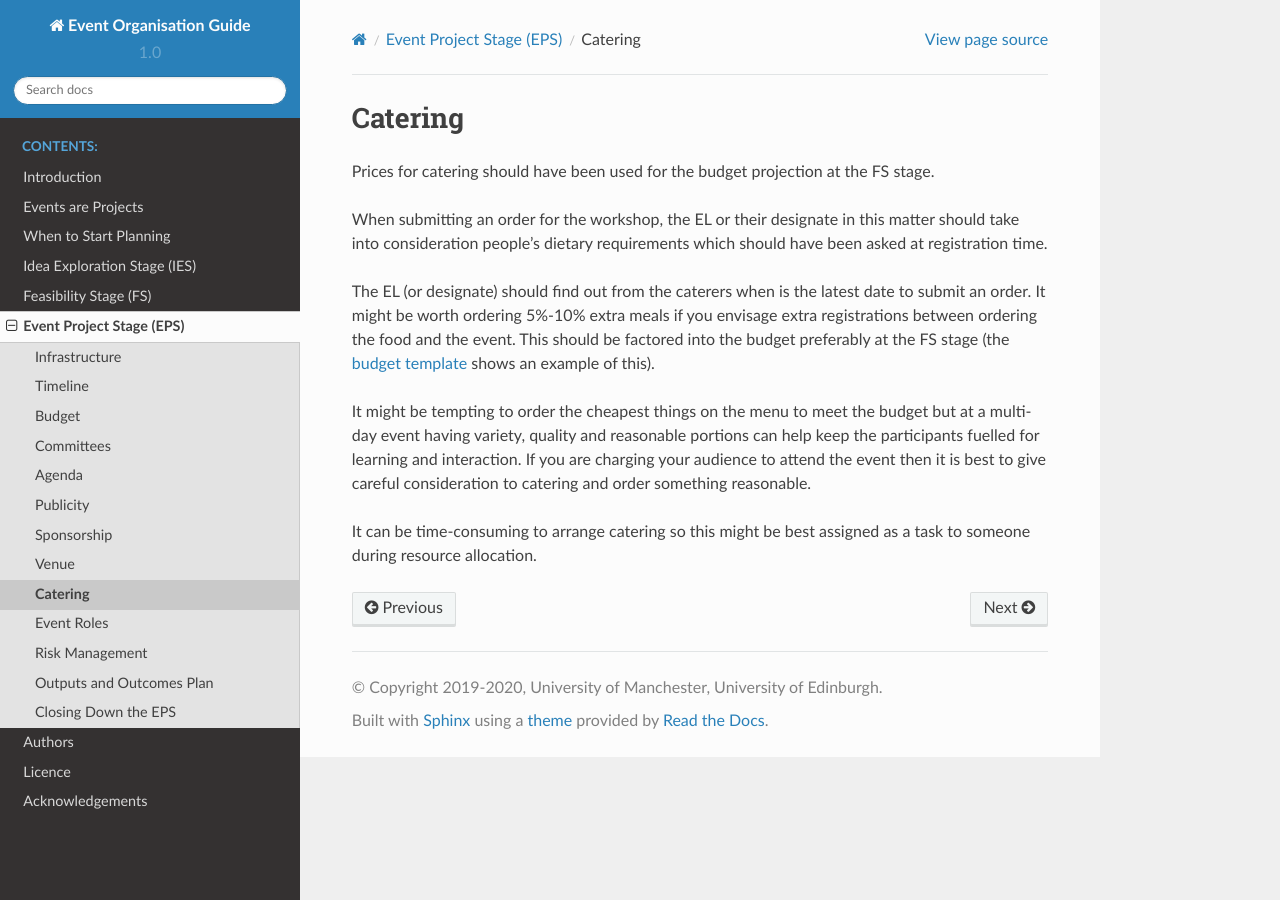
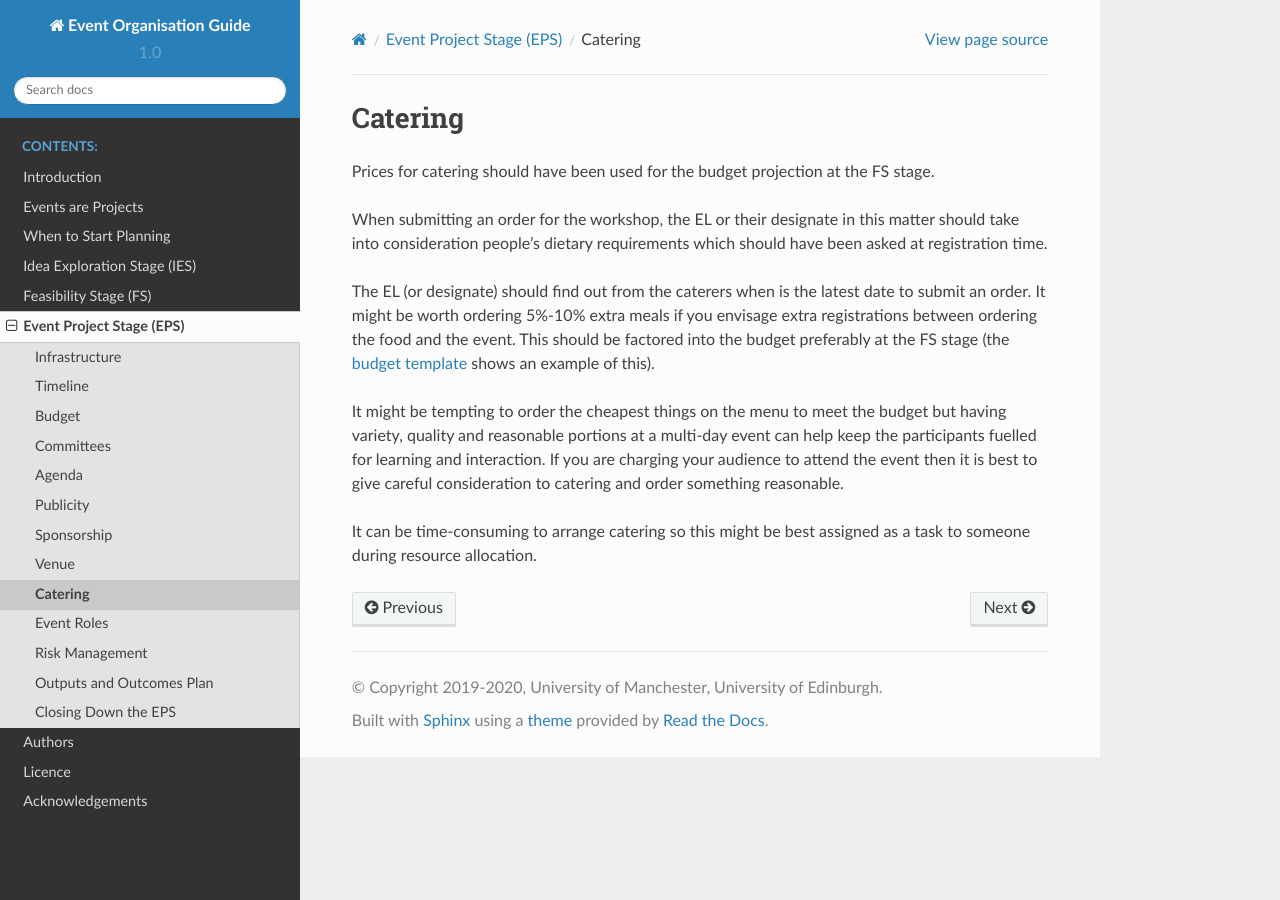
Before and after one commit to softwaresaved/event-organisation-guide, a Sphinx documentation site: the page built from docs/eog/eps-catering.rst, in a window 1280 px wide. Built offline with Sphinx 7.4.7 and the Read the Docs theme 2.0.0, drawn with Linux system fonts in a browser that asks for light colours.

```diff
--- a/docs/eog/eps-catering.rst
+++ b/docs/eog/eps-catering.rst
@@ -14,8 +14,8 @@ into the budget preferably at the FS stage (the `budget template
 <https://docs.google.com/spreadsheets/d/1aM2pPFgV2kurA4G7L8AT1GTyeWRj2fo3ner_jsTzSEU/edit#gid=0>`_ shows an example
 of this).
 
-It might be tempting to order the cheapest things on the menu to meet the budget but at a multi-day event having
-variety, quality and reasonable portions can help keep the participants fuelled for learning and interaction. If you
+It might be tempting to order the cheapest things on the menu to meet the budget but having
+variety, quality and reasonable portions at a multi-day event can help keep the participants fuelled for learning and interaction. If you
 are charging your audience to attend the event then it is best to give careful consideration to catering and order something reasonable.
 
 It can be time-consuming to arrange catering so this might be best assigned as a task to someone during resource
```
